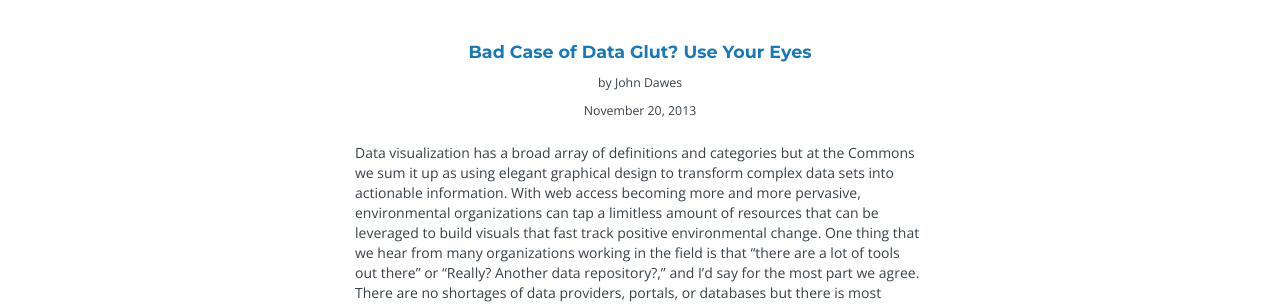
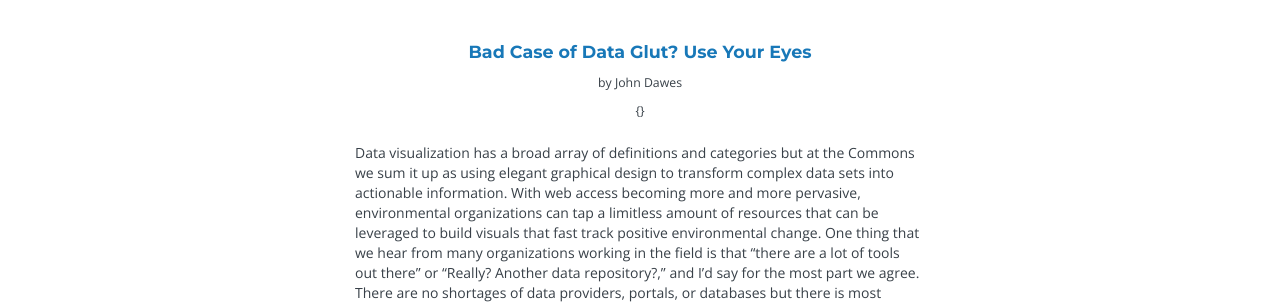
Before and after one commit to brendandm/brendandm.github.io, a Jekyll site: the page built from blog/index.html, in a window 1280 px wide. Shown: the part 249-553 px from the top of the page. Built offline with Jekyll 4.4.1, drawn with Linux system fonts in a browser that asks for light colours; nearby versions of some CDN libraries; Markdown is read by kramdown in place of the engine named in the settings.

Commit message:
Updated 2013-11-20-data-glut.md

```diff
--- a/_posts/2013-11-20-data-glut.md
+++ b/_posts/2013-11-20-data-glut.md
@@ -1,10 +1,11 @@
 ---
 layout: post
 title: "Bad Case of Data Glut? Use Your Eyes"
-pdate: 2013-11-20
+pdate: {}
 author: John Dawes
 avatar: john
 categories: article
+published: true
 ---
 
 Data visualization has a broad array of definitions and categories but at the Commons we sum it up as using elegant graphical design to transform complex data sets into actionable information. With web access becoming more and more pervasive, environmental organizations can tap a limitless amount of resources that can be leveraged to build visuals that fast track positive environmental change. One thing that we hear from many organizations working in the field is that "there are a lot of tools out there" or "Really? Another data repository?," and I'd say for the most part we agree. There are no shortages of data providers, portals, or databases but there is most certainly a shortage of clean informative data visualization and design.
@@ -13,7 +14,9 @@
 
 ## Biological Bandwidth
 
-One of the Common's growing list of heros is <a href="http://www.davidmccandless.com/" target="_blank">David McCandless</a>. His genius lies not only in creating viral graphics for <a href="http://www.theguardian.com/news/datablog/2011/jun/24/information-beautiful-fish-eat#" target="_blank">The Guardian</a> but we subscribe to his bigger theory that "by visualizing information, we turn it into a landscape that you can explore with your eyes".
+One of the Common's growing list of heros is <a href="http://www.davidmccandless.com/" target="_blank">David McCandless</a>. His genius lies not only in creating viral graphics for <a href="http://www.theguardian.com/news/datablog/2011/jun/24/information-beautiful-fish-eat#" target="_blank">The Guardian</a> but we subscribe to his bigger theory that
+
+> "by visualizing information, we turn it into a landscape that you can explore with your eyes".
 
 Biologically he is dead on, we are wired for data visualization. There is a huge amount of data coming into your brain through your eyes; the optic nerve is nothing more than a giant pipe pouring data into your brain. (<a href="http://columbiadatascience.com/2013/10/13/mapping-data-to-senses/" target="_blank">one study</a> estimates the transmission speed of the optic nerve at around 9Mb/sec). Once that data arrives at the brain, it is rapidly processed by sophisticated software that is extremely good at tasks such as edge detection, shape recognition, and pattern matching. These minor conscious and subconscious functions in your brain lay the framework for interpreting or detecting patterns in data and simultaneously the bigger picture.
 
```
